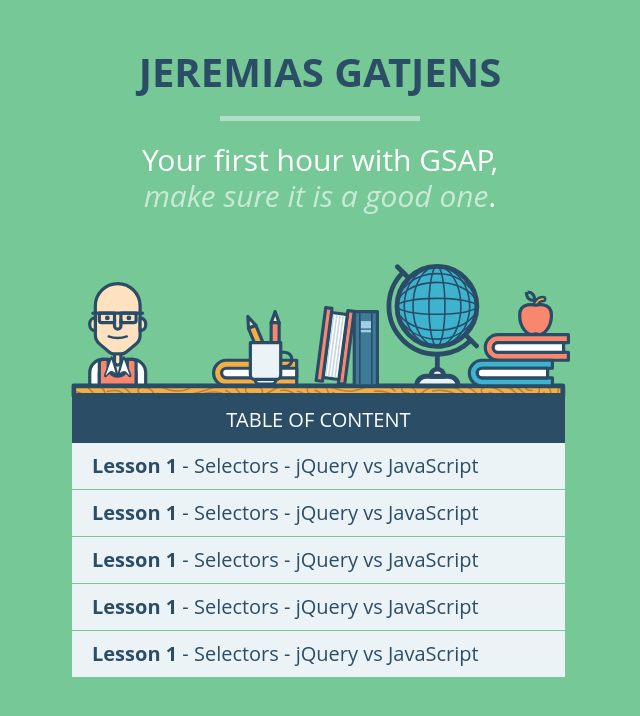
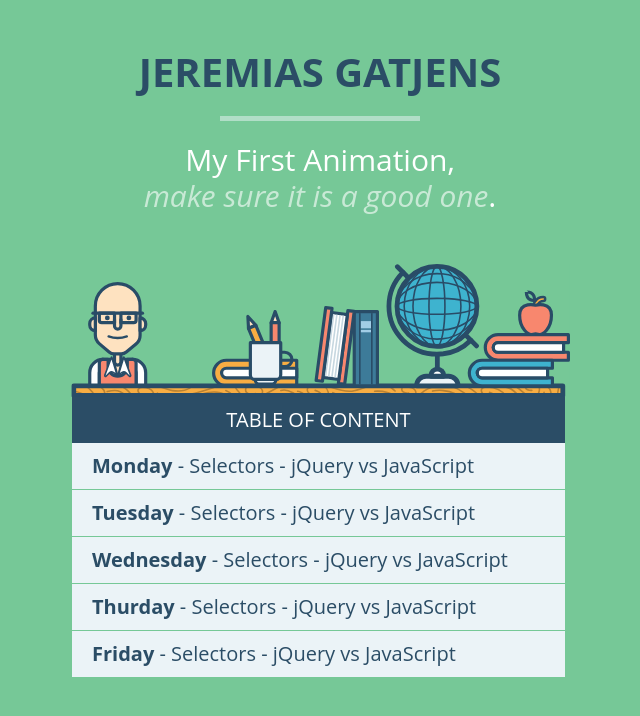
Before and after one commit to Jere7/GsapCourse, a website: page index.html in a window 1280 px wide. Shown: the whole page, without its empty margins (320-960 px from the left). Drawn offline with nearby package versions, Linux system fonts and the light colour scheme.

Commit message:
fill the paragraph

```diff
--- a/index.html
+++ b/index.html
@@ -22,16 +22,16 @@
 
         <header id="header">
             <h1><span>Jeremias Gatjens</span><em></em></h1>
-            <p class="intro">Your first hour with GSAP, <br /><em>make sure it is a good one</em>.</p>
+            <p class="intro">My First Animation, <br /><em>make sure it is a good one</em>.</p>
             <img src="img/petr-tichy-ihatetomatoes-blog.svg" alt="GreenSock 101 - Getting started with GreenSock in 60 minutes.">
 
             <h2>Table Of Content</h2>
             <ul class="list">
-                <li><a href=""><span><strong>Lesson 1</strong> - Selectors - jQuery vs JavaScript</span></a></li>
-                <li><a href=""><span><strong>Lesson 1</strong> - Selectors - jQuery vs JavaScript</span></a></li>
-                <li><a href=""><span><strong>Lesson 1</strong> - Selectors - jQuery vs JavaScript</span></a></li>
-                <li><a href=""><span><strong>Lesson 1</strong> - Selectors - jQuery vs JavaScript</span></a></li>
-                <li><a href=""><span><strong>Lesson 1</strong> - Selectors - jQuery vs JavaScript</span></a></li>
+                <li><a href=""><span><strong>Monday</strong> - Selectors - jQuery vs JavaScript</span></a></li>
+                <li><a href=""><span><strong>Tuesday</strong> - Selectors - jQuery vs JavaScript</span></a></li>
+                <li><a href=""><span><strong>Wednesday</strong> - Selectors - jQuery vs JavaScript</span></a></li>
+                <li><a href=""><span><strong>Thurday</strong> - Selectors - jQuery vs JavaScript</span></a></li>
+                <li><a href=""><span><strong>Friday</strong> - Selectors - jQuery vs JavaScript</span></a></li>
             </ul>
         </header>
 
@@ -40,6 +40,7 @@
 
         <script src="https://cdnjs.cloudflare.com/ajax/libs/gsap/1.18.2/TweenLite.min.js"></script>
         <script src="https://cdnjs.cloudflare.com/ajax/libs/gsap/1.18.2/plugins/CSSPlugin.min.js"></script>
+        <script src="https://cdnjs.cloudflare.com/ajax/libs/gsap/1.20.2/easing/EasePack.min.js"></script>
 
         <script src="src/js/main.js"></script>
 
--- a/src/js/main.js
+++ b/src/js/main.js
@@ -49,10 +49,12 @@
 
 
 
-	TweenLite.from(img, 1, {x: -200} );
-	TweenLite.from(img, 1, {autoAlpha: 0} );
+	TweenLite.from(img, 1, {x: -200, ease:Power2.easeOut} );
+
+	TweenLite.from(h1, 2,{autoAlpha: 0});
+
+	// TweenLite.from(img, 1, {autoAlpha: 1} );
 	TweenLite.from(h1, 2,{x: 200});
-	TweenLite.from(h1, 2,{autoAlpha: 0});
 
 
 
```
